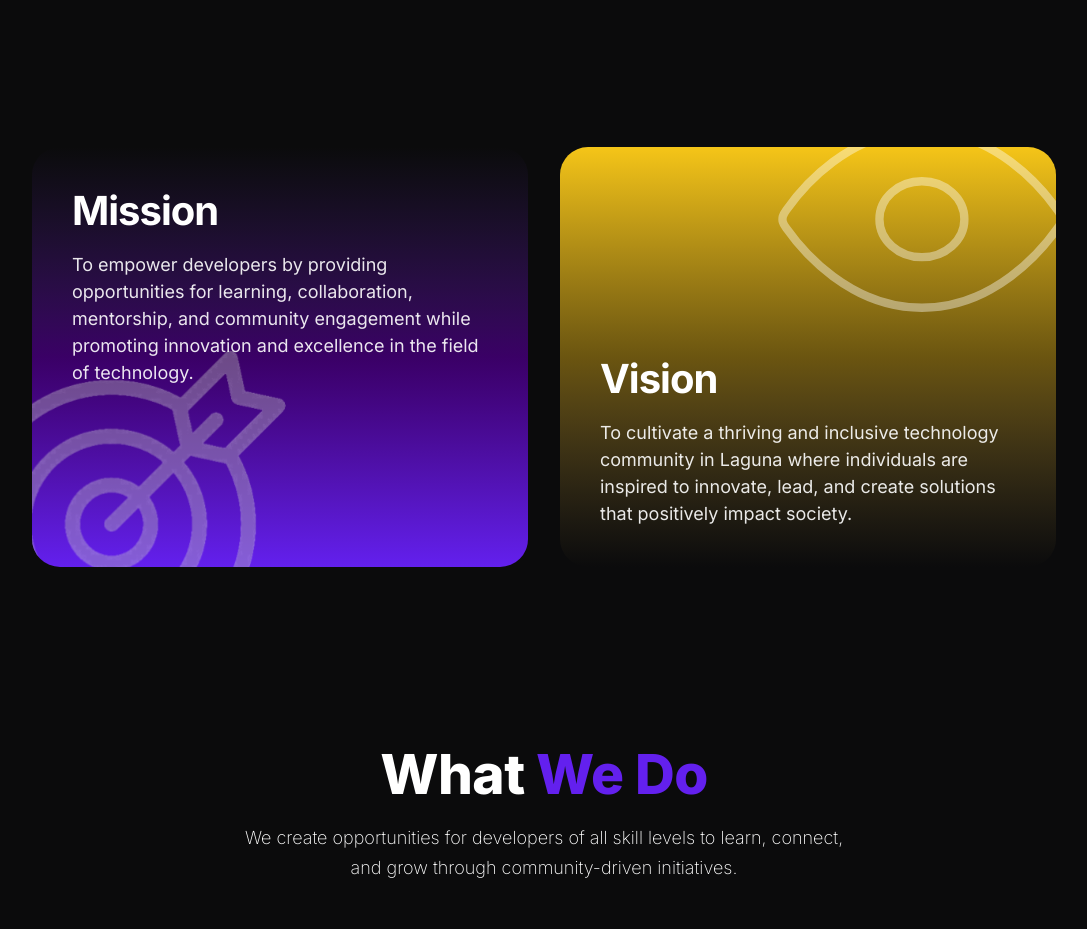
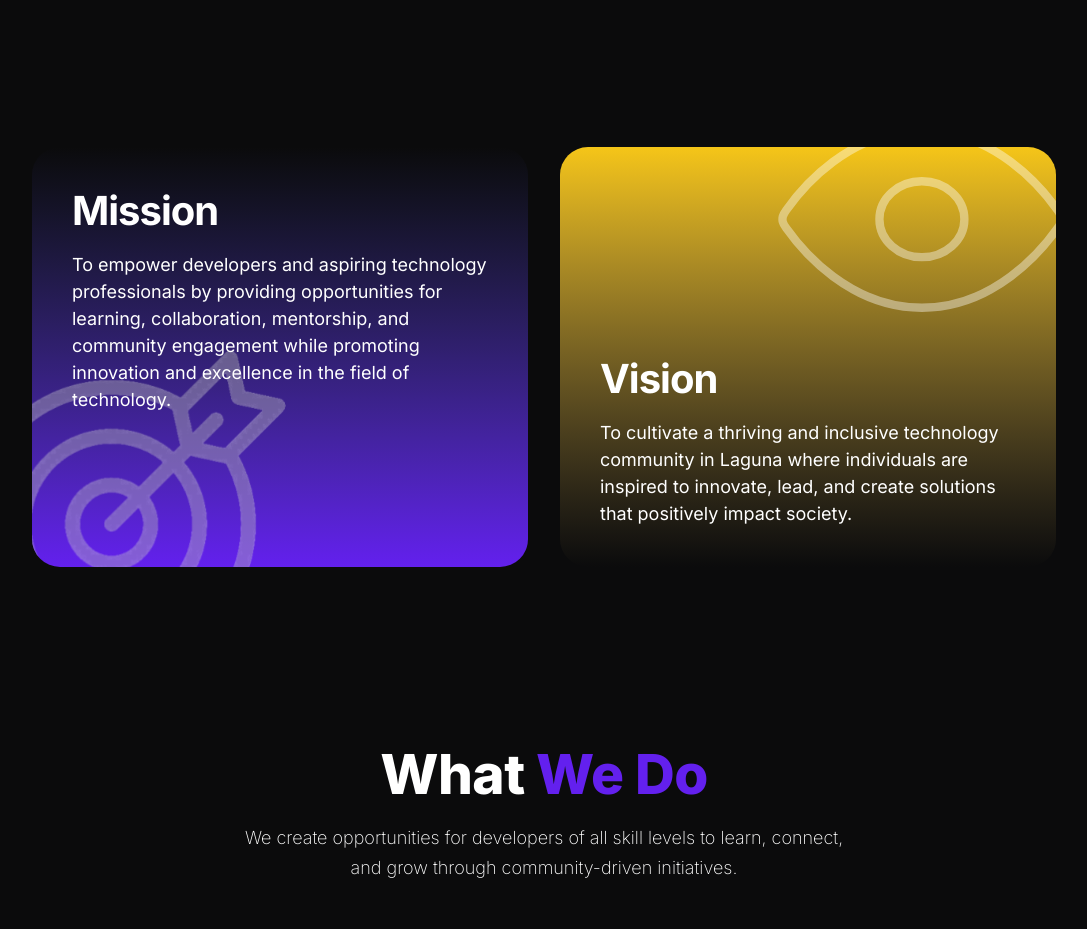
Before and after one commit to Ether-Lucky/DevCon-Laguna_Website, a Next.js app in the folder devcon/: page / in a window 1280 px wide. Shown: the part 1740-2669 px from the top of the page, without its empty margins (96-1183 px from the left). Built offline with nearby package versions, Linux system fonts and the light colour scheme.

Commit message:
chore: mission vision theme

```diff
--- a/devcon/components/ui/mission-vision/info-card.tsx
+++ b/devcon/components/ui/mission-vision/info-card.tsx
@@ -1,4 +1,4 @@
-import Image from 'next/image';
+import Image from "next/image";
 
 export interface InfoCardProps {
   id: string;
@@ -6,10 +6,11 @@ export interface InfoCardProps {
   description: string;
   themeClass: string;
   icon: string;
-  iconPosition: 'top-right' | 'bottom-left';
+  iconPosition: "top-right" | "bottom-left";
   iconWidth: number;
   iconHeight: number;
-  contentAlign?: 'top' | 'bottom';
+  contentAlign?: "top" | "bottom" | "center";
+  iconClassName?: string;
 }
 
 export default function InfoCard({
@@ -20,24 +21,30 @@ export default function InfoCard({
   iconPosition,
   iconWidth,
   iconHeight,
-  contentAlign = 'top',
+  contentAlign = "top",
+  iconClassName,
 }: InfoCardProps) {
   const iconAlignment =
-    iconPosition === 'top-right'
-      ? '-top-6 -right-8 sm:-top-4 sm:-right-4'
-      : '-bottom-8 -left-10 sm:-bottom-6 sm:-left-6';
+    iconPosition === "top-right"
+      ? "-top-6 -right-8 sm:-top-4 sm:-right-4"
+      : "-bottom-8 -left-10 sm:-bottom-6 sm:-left-6";
+
+  const alignClass =
+    contentAlign === "bottom"
+      ? "justify-end"
+      : contentAlign === "center"
+        ? "justify-center"
+        : "justify-start";
 
   return (
     <article
-      className={`relative flex min-h-[320px] flex-col overflow-hidden rounded-[28px] p-8 sm:min-h-[380px] sm:p-10 md:min-h-[420px] ${themeClass} ${
-        contentAlign === 'bottom' ? 'justify-end' : 'justify-start'
-      }`}
+      className={`relative flex min-h-[320px] flex-col overflow-hidden rounded-[28px] p-8 sm:min-h-[380px] sm:p-10 md:min-h-[420px] ${themeClass} ${alignClass}`}
     >
       <div className="relative z-10 max-w-[min(100%,28rem)]">
-        <h3 className="mb-4 text-3xl font-bold tracking-tight text-devcon-white sm:text-display-sm">
+        <h3 className="mb-4 text-3xl font-bold tracking-tight text-foreground sm:text-display-sm">
           {title}
         </h3>
-        <p className="text-body-sm font-normal text-devcon-white/90 sm:text-body-md">
+        <p className="text-body-sm font-normal text-foreground sm:text-body-md">
           {description}
         </p>
       </div>
@@ -48,8 +55,8 @@ export default function InfoCard({
         width={iconWidth}
         height={iconHeight}
         aria-hidden="true"
-        className={`pointer-events-none absolute opacity-40 ${iconAlignment}`}
-        style={{ width: iconWidth, height: 'auto', maxWidth: 'none' }}
+        className={`pointer-events-none absolute ${iconAlignment} ${iconClassName ?? "opacity-40"}`}
+        style={{ width: iconWidth, height: "auto", maxWidth: "none" }}
       />
     </article>
   );
--- a/devcon/components/ui/mission-vision/mission-vision.tsx
+++ b/devcon/components/ui/mission-vision/mission-vision.tsx
@@ -1,31 +1,35 @@
-import InfoCard, { InfoCardProps } from '@/components/ui/mission-vision/info-card';
+import InfoCard, { InfoCardProps } from "@/components/ui/mission-vision/info-card";
 
 const companyValues: InfoCardProps[] = [
   {
-    id: 'mission',
-    title: 'Mission',
+    id: "mission",
+    title: "Mission",
     description:
-      'To empower developers by providing opportunities for learning, collaboration, mentorship, and community engagement while promoting innovation and excellence in the field of technology.',
+      "To empower developers and aspiring technology professionals by providing opportunities for learning, collaboration, mentorship, and community engagement while promoting innovation and excellence in the field of technology.",
     themeClass:
-      'bg-gradient-to-b from-devcon-black via-devcon-purple-dark to-devcon-purple-bright',
-    icon: '/mission-vision/bullet.svg',
-    iconPosition: 'bottom-left',
+      "bg-gradient-to-b from-background to-devcon-purple-bright",
+    icon: "/mission-vision/bullet.svg",
+    iconPosition: "bottom-left",
     iconWidth: 280,
     iconHeight: 243,
-    contentAlign: 'top',
+    contentAlign: "top",
+    iconClassName: "opacity-50 dark:opacity-40",
   },
   {
-    id: 'vision',
-    title: 'Vision',
+    id: "vision",
+    title: "Vision",
     description:
-      'To cultivate a thriving and inclusive technology community in Laguna where individuals are inspired to innovate, lead, and create solutions that positively impact society.',
+      "To cultivate a thriving and inclusive technology community in Laguna where individuals are inspired to innovate, lead, and create solutions that positively impact society.",
     themeClass:
-      'bg-gradient-to-b from-[#f5c518] via-[#6b5510] to-devcon-black',
-    icon: '/mission-vision/eye.svg',
-    iconPosition: 'top-right',
+      "!justify-center bg-gradient-to-b from-[#f5c518] to-background dark:!justify-end",
+    icon: "/mission-vision/eye.svg",
+    iconPosition: "top-right",
     iconWidth: 320,
     iconHeight: 240,
-    contentAlign: 'bottom',
+    contentAlign: "top",
+    // White SVG → dark gold watermark in light mode; soft white in dark mode
+    iconClassName:
+      "opacity-35 brightness-0 sepia saturate-[6] hue-rotate-[-10deg] dark:opacity-40 dark:brightness-100 dark:sepia-0 dark:saturate-100 dark:hue-rotate-0",
   },
 ];
 
--- a/devcon/components/ui/sections/hero.tsx
+++ b/devcon/components/ui/sections/hero.tsx
@@ -67,8 +67,8 @@ export default function Hero() {
             width={420}
             height={420}
             priority
-            sizes="(max-width: 767px) 92vw, 0vw"
-            className="h-auto w-full md:hidden"
+            sizes="(max-width: 767px) 100vw, 0vw"
+            className="h-auto w-full md:hidden mt-[23%]"
           />
         </div>
       </div>
```
